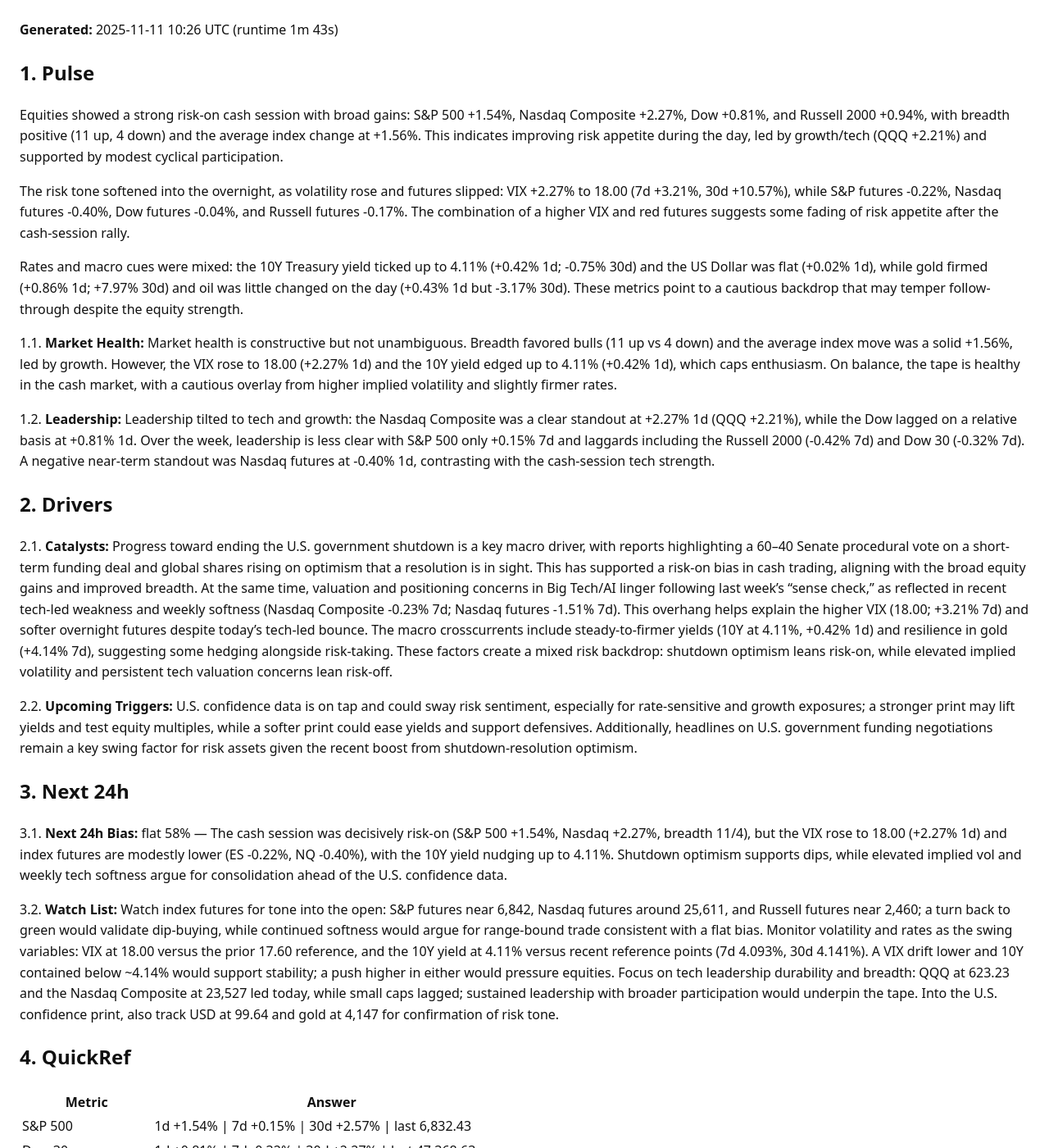
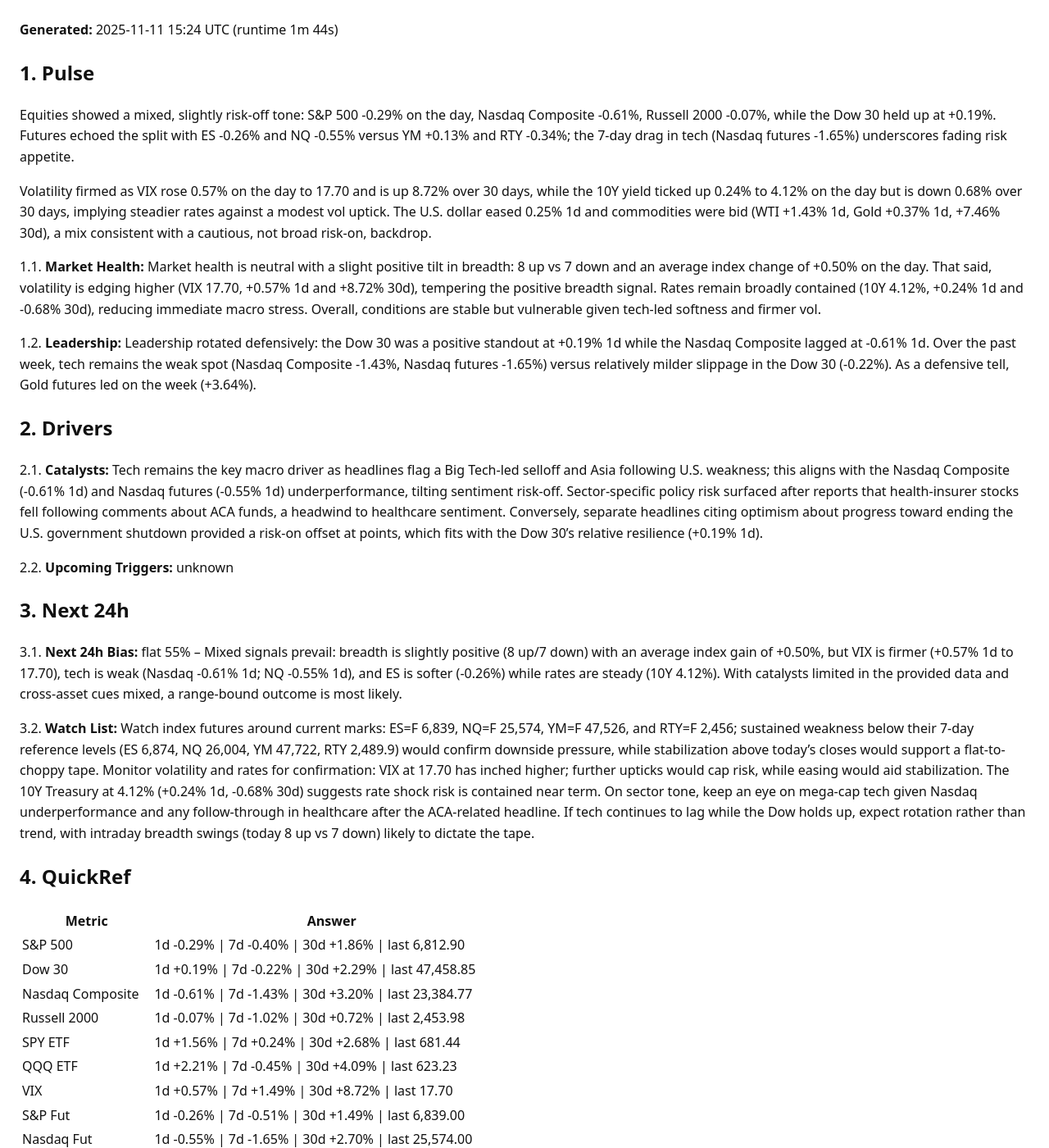
Before and after one commit to ryness/stonks, a Jekyll site: the page built from _reports/GODSEYE.md, in a window 1280 px wide and 1400 px high. Shown: the whole window at 82% size. Built offline with Jekyll 4.4.1, drawn with Linux system fonts in a browser that asks for light colours; some of the changed text lies outside the part shown.

Commit message:
Update report: rotation+GodsEye

```diff
--- a/_reports/GODSEYE.md
+++ b/_reports/GODSEYE.md
@@ -3,34 +3,32 @@ layout: default
 title: "GodsEye Market Report"
 ticker: "GODSEYE"
 date: 2025-11-11
-generated_at: 2025-11-11T10:26:51.388432+00:00
-runtime_seconds: 103.45
+generated_at: 2025-11-11T15:24:55.258916+00:00
+runtime_seconds: 104.44
 raw_markdown: |
-  **Generated:** <time class="js-local-time" datetime="2025-11-11T10:26:51.388432+00:00">2025-11-11 10:26 UTC</time> (runtime 1m 43s)
+  **Generated:** <time class="js-local-time" datetime="2025-11-11T15:24:55.258916+00:00">2025-11-11 15:24 UTC</time> (runtime 1m 44s)
 
   ## 1. Pulse
 
-  Equities showed a strong risk-on cash session with broad gains: S&P 500 +1.54%, Nasdaq Composite +2.27%, Dow +0.81%, and Russell 2000 +0.94%, with breadth positive (11 up, 4 down) and the average index change at +1.56%. This indicates improving risk appetite during the day, led by growth/tech (QQQ +2.21%) and supported by modest cyclical participation.
+  Equities showed a mixed, slightly risk-off tone: S&P 500 -0.29% on the day, Nasdaq Composite -0.61%, Russell 2000 -0.07%, while the Dow 30 held up at +0.19%. Futures echoed the split with ES -0.26% and NQ -0.55% versus YM +0.13% and RTY -0.34%; the 7-day drag in tech (Nasdaq futures -1.65%) underscores fading risk appetite.
 
-  The risk tone softened into the overnight, as volatility rose and futures slipped: VIX +2.27% to 18.00 (7d +3.21%, 30d +10.57%), while S&P futures -0.22%, Nasdaq futures -0.40%, Dow futures -0.04%, and Russell futures -0.17%. The combination of a higher VIX and red futures suggests some fading of risk appetite after the cash-session rally.
+  Volatility firmed as VIX rose 0.57% on the day to 17.70 and is up 8.72% over 30 days, while the 10Y yield ticked up 0.24% to 4.12% on the day but is down 0.68% over 30 days, implying steadier rates against a modest vol uptick. The U.S. dollar eased 0.25% 1d and commodities were bid (WTI +1.43% 1d, Gold +0.37% 1d, +7.46% 30d), a mix consistent with a cautious, not broad risk-on, backdrop.
 
-  Rates and macro cues were mixed: the 10Y Treasury yield ticked up to 4.11% (+0.42% 1d; -0.75% 30d) and the US Dollar was flat (+0.02% 1d), while gold firmed (+0.86% 1d; +7.97% 30d) and oil was little changed on the day (+0.43% 1d but -3.17% 30d). These metrics point to a cautious backdrop that may temper follow-through despite the equity strength.
+  1.1. **Market Health:** Market health is neutral with a slight positive tilt in breadth: 8 up vs 7 down and an average index change of +0.50% on the day. That said, volatility is edging higher (VIX 17.70, +0.57% 1d and +8.72% 30d), tempering the positive breadth signal. Rates remain broadly contained (10Y 4.12%, +0.24% 1d and -0.68% 30d), reducing immediate macro stress. Overall, conditions are stable but vulnerable given tech-led softness and firmer vol.
 
-  1.1. **Market Health:** Market health is constructive but not unambiguous. Breadth favored bulls (11 up vs 4 down) and the average index move was a solid +1.56%, led by growth. However, the VIX rose to 18.00 (+2.27% 1d) and the 10Y yield edged up to 4.11% (+0.42% 1d), which caps enthusiasm. On balance, the tape is healthy in the cash market, with a cautious overlay from higher implied volatility and slightly firmer rates.
-
-  1.2. **Leadership:** Leadership tilted to tech and growth: the Nasdaq Composite was a clear standout at +2.27% 1d (QQQ +2.21%), while the Dow lagged on a relative basis at +0.81% 1d. Over the week, leadership is less clear with S&P 500 only +0.15% 7d and laggards including the Russell 2000 (-0.42% 7d) and Dow 30 (-0.32% 7d). A negative near-term standout was Nasdaq futures at -0.40% 1d, contrasting with the cash-session tech strength.
+  1.2. **Leadership:** Leadership rotated defensively: the Dow 30 was a positive standout at +0.19% 1d while the Nasdaq Composite lagged at -0.61% 1d. Over the past week, tech remains the weak spot (Nasdaq Composite -1.43%, Nasdaq futures -1.65%) versus relatively milder slippage in the Dow 30 (-0.22%). As a defensive tell, Gold futures led on the week (+3.64%).
 
   ## 2. Drivers
 
-  2.1. **Catalysts:** Progress toward ending the U.S. government shutdown is a key macro driver, with reports highlighting a 60–40 Senate procedural vote on a short-term funding deal and global shares rising on optimism that a resolution is in sight. This has supported a risk-on bias in cash trading, aligning with the broad equity gains and improved breadth. At the same time, valuation and positioning concerns in Big Tech/AI linger following last week’s “sense check,” as reflected in recent tech-led weakness and weekly softness (Nasdaq Composite -0.23% 7d; Nasdaq futures -1.51% 7d). This overhang helps explain the higher VIX (18.00; +3.21% 7d) and softer overnight futures despite today’s tech-led bounce. The macro crosscurrents include steady-to-firmer yields (10Y at 4.11%, +0.42% 1d) and resilience in gold (+4.14% 7d), suggesting some hedging alongside risk-taking. These factors create a mixed risk backdrop: shutdown optimism leans risk-on, while elevated implied volatility and persistent tech valuation concerns lean risk-off.
+  2.1. **Catalysts:** Tech remains the key macro driver as headlines flag a Big Tech-led selloff and Asia following U.S. weakness; this aligns with the Nasdaq Composite (-0.61% 1d) and Nasdaq futures (-0.55% 1d) underperformance, tilting sentiment risk-off. Sector-specific policy risk surfaced after reports that health-insurer stocks fell following comments about ACA funds, a headwind to healthcare sentiment. Conversely, separate headlines citing optimism about progress toward ending the U.S. government shutdown provided a risk-on offset at points, which fits with the Dow 30’s relative resilience (+0.19% 1d).
 
-  2.2. **Upcoming Triggers:** U.S. confidence data is on tap and could sway risk sentiment, especially for rate-sensitive and growth exposures; a stronger print may lift yields and test equity multiples, while a softer print could ease yields and support defensives. Additionally, headlines on U.S. government funding negotiations remain a key swing factor for risk assets given the recent boost from shutdown-resolution optimism.
+  2.2. **Upcoming Triggers:** unknown
 
   ## 3. Next 24h
 
-  3.1. **Next 24h Bias:** flat 58% — The cash session was decisively risk-on (S&P 500 +1.54%, Nasdaq +2.27%, breadth 11/4), but the VIX rose to 18.00 (+2.27% 1d) and index futures are modestly lower (ES -0.22%, NQ -0.40%), with the 10Y yield nudging up to 4.11%. Shutdown optimism supports dips, while elevated implied vol and weekly tech softness argue for consolidation ahead of the U.S. confidence data.
+  3.1. **Next 24h Bias:** flat 55% – Mixed signals prevail: breadth is slightly positive (8 up/7 down) with an average index gain of +0.50%, but VIX is firmer (+0.57% 1d to 17.70), tech is weak (Nasdaq -0.61% 1d; NQ -0.55% 1d), and ES is softer (-0.26%) while rates are steady (10Y 4.12%). With catalysts limited in the provided data and cross-asset cues mixed, a range-bound outcome is most likely.
 
-  3.2. **Watch List:** Watch index futures for tone into the open: S&P futures near 6,842, Nasdaq futures around 25,611, and Russell futures near 2,460; a turn back to green would validate dip-buying, while continued softness would argue for range-bound trade consistent with a flat bias. Monitor volatility and rates as the swing variables: VIX at 18.00 versus the prior 17.60 reference, and the 10Y yield at 4.11% versus recent reference points (7d 4.093%, 30d 4.141%). A VIX drift lower and 10Y contained below ~4.14% would support stability; a push higher in either would pressure equities. Focus on tech leadership durability and breadth: QQQ at 623.23 and the Nasdaq Composite at 23,527 led today, while small caps lagged; sustained leadership with broader participation would underpin the tape. Into the U.S. confidence print, also track USD at 99.64 and gold at 4,147 for confirmation of risk tone.
+  3.2. **Watch List:** Watch index futures around current marks: ES=F 6,839, NQ=F 25,574, YM=F 47,526, and RTY=F 2,456; sustained weakness below their 7-day reference levels (ES 6,874, NQ 26,004, YM 47,722, RTY 2,489.9) would confirm downside pressure, while stabilization above today’s closes would support a flat-to-choppy tape. Monitor volatility and rates for confirmation: VIX at 17.70 has inched higher; further upticks would cap risk, while easing would aid stabilization. The 10Y Treasury at 4.12% (+0.24% 1d, -0.68% 30d) suggests rate shock risk is contained near term. On sector tone, keep an eye on mega-cap tech given Nasdaq underperformance and any follow-through in healthcare after the ACA-related headline. If tech continues to lag while the Dow holds up, expect rotation rather than trend, with intraday breadth swings (today 8 up vs 7 down) likely to dictate the tape.
 
   ## 4. QuickRef
 
@@ -38,21 +36,21 @@ raw_markdown: |
   <table>
   <thead><tr><th>Metric</th><th>Answer</th></tr></thead>
   <tbody>
-  <tr><td>S&amp;P 500</td><td>1d +1.54% | 7d +0.15% | 30d +2.57% | last 6,832.43</td></tr>
-  <tr><td>Dow 30</td><td>1d +0.81% | 7d -0.32% | 30d +2.27% | last 47,368.63</td></tr>
-  <tr><td>Nasdaq Composite</td><td>1d +2.27% | 7d -0.23% | 30d +4.14% | last 23,527.17</td></tr>
-  <tr><td>Russell 2000</td><td>1d +0.94% | 7d -0.42% | 30d +0.84% | last 2,455.65</td></tr>
+  <tr><td>S&amp;P 500</td><td>1d -0.29% | 7d -0.40% | 30d +1.86% | last 6,812.90</td></tr>
+  <tr><td>Dow 30</td><td>1d +0.19% | 7d -0.22% | 30d +2.29% | last 47,458.85</td></tr>
+  <tr><td>Nasdaq Composite</td><td>1d -0.61% | 7d -1.43% | 30d +3.20% | last 23,384.77</td></tr>
+  <tr><td>Russell 2000</td><td>1d -0.07% | 7d -1.02% | 30d +0.72% | last 2,453.98</td></tr>
   <tr><td>SPY ETF</td><td>1d +1.56% | 7d +0.24% | 30d +2.68% | last 681.44</td></tr>
   <tr><td>QQQ ETF</td><td>1d +2.21% | 7d -0.45% | 30d +4.09% | last 623.23</td></tr>
-  <tr><td>VIX</td><td>1d +2.27% | 7d +3.21% | 30d +10.57% | last 18.00</td></tr>
-  <tr><td>S&amp;P Fut</td><td>1d -0.22% | 7d -0.47% | 30d +1.53% | last 6,842.00</td></tr>
-  <tr><td>Nasdaq Fut</td><td>1d -0.40% | 7d -1.51% | 30d +2.85% | last 25,611.25</td></tr>
-  <tr><td>Dow Fut</td><td>1d -0.04% | 7d -0.58% | 30d +1.62% | last 47,444.00</td></tr>
-  <tr><td>Russell Fut</td><td>1d -0.17% | 7d -1.20% | 30d +0.19% | last 2,460.10</td></tr>
-  <tr><td>10Y Treasury</td><td>1d +0.42% | 7d +0.42% | 30d -0.75% | last 4.11</td></tr>
-  <tr><td>Gold Fut</td><td>1d +0.86% | 7d +4.14% | 30d +7.97% | last 4,147.10</td></tr>
-  <tr><td>WTI Crude</td><td>1d +0.43% | 7d -0.97% | 30d -3.17% | last 60.39</td></tr>
-  <tr><td>US Dollar</td><td>1d +0.02% | 7d -0.16% | 30d +1.91% | last 99.64</td></tr>
+  <tr><td>VIX</td><td>1d +0.57% | 7d +1.49% | 30d +8.72% | last 17.70</td></tr>
+  <tr><td>S&amp;P Fut</td><td>1d -0.26% | 7d -0.51% | 30d +1.49% | last 6,839.00</td></tr>
+  <tr><td>Nasdaq Fut</td><td>1d -0.55% | 7d -1.65% | 30d +2.70% | last 25,574.00</td></tr>
+  <tr><td>Dow Fut</td><td>1d +0.13% | 7d -0.41% | 30d +1.79% | last 47,526.00</td></tr>
+  <tr><td>Russell Fut</td><td>1d -0.34% | 7d -1.36% | 30d +0.02% | last 2,456.00</td></tr>
+  <tr><td>10Y Treasury</td><td>1d +0.24% | 7d +0.46% | 30d -0.68% | last 4.12</td></tr>
+  <tr><td>Gold Fut</td><td>1d +0.37% | 7d +3.64% | 30d +7.46% | last 4,127.20</td></tr>
+  <tr><td>WTI Crude</td><td>1d +1.43% | 7d +0.02% | 30d -2.21% | last 60.99</td></tr>
+  <tr><td>US Dollar</td><td>1d -0.25% | 7d -0.43% | 30d +1.64% | last 99.37</td></tr>
   </tbody></table>
   </div>
 
@@ -121,31 +119,29 @@ raw_markdown: |
   </details>
 ---
 
-**Generated:** <time class="js-local-time" datetime="2025-11-11T10:26:51.388432+00:00">2025-11-11 10:26 UTC</time> (runtime 1m 43s)
+**Generated:** <time class="js-local-time" datetime="2025-11-11T15:24:55.258916+00:00">2025-11-11 15:24 UTC</time> (runtime 1m 44s)
 
 ## 1. Pulse
 
-Equities showed a strong risk-on cash session with broad gains: S&P 500 +1.54%, Nasdaq Composite +2.27%, Dow +0.81%, and Russell 2000 +0.94%, with breadth positive (11 up, 4 down) and the average index change at +1.56%. This indicates improving risk appetite during the day, led by growth/tech (QQQ +2.21%) and supported by modest cyclical participation.
+Equities showed a mixed, slightly risk-off tone: S&P 500 -0.29% on the day, Nasdaq Composite -0.61%, Russell 2000 -0.07%, while the Dow 30 held up at +0.19%. Futures echoed the split with ES -0.26% and NQ -0.55% versus YM +0.13% and RTY -0.34%; the 7-day drag in tech (Nasdaq futures -1.65%) underscores fading risk appetite.
 
-The risk tone softened into the overnight, as volatility rose and futures slipped: VIX +2.27% to 18.00 (7d +3.21%, 30d +10.57%), while S&P futures -0.22%, Nasdaq futures -0.40%, Dow futures -0.04%, and Russell futures -0.17%. The combination of a higher VIX and red futures suggests some fading of risk appetite after the cash-session rally.
+Volatility firmed as VIX rose 0.57% on the day to 17.70 and is up 8.72% over 30 days, while the 10Y yield ticked up 0.24% to 4.12% on the day but is down 0.68% over 30 days, implying steadier rates against a modest vol uptick. The U.S. dollar eased 0.25% 1d and commodities were bid (WTI +1.43% 1d, Gold +0.37% 1d, +7.46% 30d), a mix consistent with a cautious, not broad risk-on, backdrop.
 
-Rates and macro cues were mixed: the 10Y Treasury yield ticked up to 4.11% (+0.42% 1d; -0.75% 30d) and the US Dollar was flat (+0.02% 1d), while gold firmed (+0.86% 1d; +7.97% 30d) and oil was little changed on the day (+0.43% 1d but -3.17% 30d). These metrics point to a cautious backdrop that may temper follow-through despite the equity strength.
+1.1. **Market Health:** Market health is neutral with a slight positive tilt in breadth: 8 up vs 7 down and an average index change of +0.50% on the day. That said, volatility is edging higher (VIX 17.70, +0.57% 1d and +8.72% 30d), tempering the positive breadth signal. Rates remain broadly contained (10Y 4.12%, +0.24% 1d and -0.68% 30d), reducing immediate macro stress. Overall, conditions are stable but vulnerable given tech-led softness and firmer vol.
 
-1.1. **Market Health:** Market health is constructive but not unambiguous. Breadth favored bulls (11 up vs 4 down) and the average index move was a solid +1.56%, led by growth. However, the VIX rose to 18.00 (+2.27% 1d) and the 10Y yield edged up to 4.11% (+0.42% 1d), which caps enthusiasm. On balance, the tape is healthy in the cash market, with a cautious overlay from higher implied volatility and slightly firmer rates.
-
-1.2. **Leadership:** Leadership tilted to tech and growth: the Nasdaq Composite was a clear standout at +2.27% 1d (QQQ +2.21%), while the Dow lagged on a relative basis at +0.81% 1d. Over the week, leadership is less clear with S&P 500 only +0.15% 7d and laggards including the Russell 2000 (-0.42% 7d) and Dow 30 (-0.32% 7d). A negative near-term standout was Nasdaq futures at -0.40% 1d, contrasting with the cash-session tech strength.
+1.2. **Leadership:** Leadership rotated defensively: the Dow 30 was a positive standout at +0.19% 1d while the Nasdaq Composite lagged at -0.61% 1d. Over the past week, tech remains the weak spot (Nasdaq Composite -1.43%, Nasdaq futures -1.65%) versus relatively milder slippage in the Dow 30 (-0.22%). As a defensive tell, Gold futures led on the week (+3.64%).
 
 ## 2. Drivers
 
-2.1. **Catalysts:** Progress toward ending the U.S. government shutdown is a key macro driver, with reports highlighting a 60–40 Senate procedural vote on a short-term funding deal and global shares rising on optimism that a resolution is in sight. This has supported a risk-on bias in cash trading, aligning with the broad equity gains and improved breadth. At the same time, valuation and positioning concerns in Big Tech/AI linger following last week’s “sense check,” as reflected in recent tech-led weakness and weekly softness (Nasdaq Composite -0.23% 7d; Nasdaq futures -1.51% 7d). This overhang helps explain the higher VIX (18.00; +3.21% 7d) and softer overnight futures despite today’s tech-led bounce. The macro crosscurrents include steady-to-firmer yields (10Y at 4.11%, +0.42% 1d) and resilience in gold (+4.14% 7d), suggesting some hedging alongside risk-taking. These factors create a mixed risk backdrop: shutdown optimism leans risk-on, while elevated implied volatility and persistent tech valuation concerns lean risk-off.
+2.1. **Catalysts:** Tech remains the key macro driver as headlines flag a Big Tech-led selloff and Asia following U.S. weakness; this aligns with the Nasdaq Composite (-0.61% 1d) and Nasdaq futures (-0.55% 1d) underperformance, tilting sentiment risk-off. Sector-specific policy risk surfaced after reports that health-insurer stocks fell following comments about ACA funds, a headwind to healthcare sentiment. Conversely, separate headlines citing optimism about progress toward ending the U.S. government shutdown provided a risk-on offset at points, which fits with the Dow 30’s relative resilience (+0.19% 1d).
 
-2.2. **Upcoming Triggers:** U.S. confidence data is on tap and could sway risk sentiment, especially for rate-sensitive and growth exposures; a stronger print may lift yields and test equity multiples, while a softer print could ease yields and support defensives. Additionally, headlines on U.S. government funding negotiations remain a key swing factor for risk assets given the recent boost from shutdown-resolution optimism.
+2.2. **Upcoming Triggers:** unknown
 
 ## 3. Next 24h
 
-3.1. **Next 24h Bias:** flat 58% — The cash session was decisively risk-on (S&P 500 +1.54%, Nasdaq +2.27%, breadth 11/4), but the VIX rose to 18.00 (+2.27% 1d) and index futures are modestly lower (ES -0.22%, NQ -0.40%), with the 10Y yield nudging up to 4.11%. Shutdown optimism supports dips, while elevated implied vol and weekly tech softness argue for consolidation ahead of the U.S. confidence data.
+3.1. **Next 24h Bias:** flat 55% – Mixed signals prevail: breadth is slightly positive (8 up/7 down) with an average index gain of +0.50%, but VIX is firmer (+0.57% 1d to 17.70), tech is weak (Nasdaq -0.61% 1d; NQ -0.55% 1d), and ES is softer (-0.26%) while rates are steady (10Y 4.12%). With catalysts limited in the provided data and cross-asset cues mixed, a range-bound outcome is most likely.
 
-3.2. **Watch List:** Watch index futures for tone into the open: S&P futures near 6,842, Nasdaq futures around 25,611, and Russell futures near 2,460; a turn back to green would validate dip-buying, while continued softness would argue for range-bound trade consistent with a flat bias. Monitor volatility and rates as the swing variables: VIX at 18.00 versus the prior 17.60 reference, and the 10Y yield at 4.11% versus recent reference points (7d 4.093%, 30d 4.141%). A VIX drift lower and 10Y contained below ~4.14% would support stability; a push higher in either would pressure equities. Focus on tech leadership durability and breadth: QQQ at 623.23 and the Nasdaq Composite at 23,527 led today, while small caps lagged; sustained leadership with broader participation would underpin the tape. Into the U.S. confidence print, also track USD at 99.64 and gold at 4,147 for confirmation of risk tone.
+3.2. **Watch List:** Watch index futures around current marks: ES=F 6,839, NQ=F 25,574, YM=F 47,526, and RTY=F 2,456; sustained weakness below their 7-day reference levels (ES 6,874, NQ 26,004, YM 47,722, RTY 2,489.9) would confirm downside pressure, while stabilization above today’s closes would support a flat-to-choppy tape. Monitor volatility and rates for confirmation: VIX at 17.70 has inched higher; further upticks would cap risk, while easing would aid stabilization. The 10Y Treasury at 4.12% (+0.24% 1d, -0.68% 30d) suggests rate shock risk is contained near term. On sector tone, keep an eye on mega-cap tech given Nasdaq underperformance and any follow-through in healthcare after the ACA-related headline. If tech continues to lag while the Dow holds up, expect rotation rather than trend, with intraday breadth swings (today 8 up vs 7 down) likely to dictate the tape.
 
 ## 4. QuickRef
 
@@ -153,21 +149,21 @@ Rates and macro cues were mixed: the 10Y Treasury yield ticked up to 4.11% (+0.4
 <table>
 <thead><tr><th>Metric</th><th>Answer</th></tr></thead>
 <tbody>
-<tr><td>S&amp;P 500</td><td>1d +1.54% | 7d +0.15% | 30d +2.57% | last 6,832.43</td></tr>
-<tr><td>Dow 30</td><td>1d +0.81% | 7d -0.32% | 30d +2.27% | last 47,368.63</td></tr>
-<tr><td>Nasdaq Composite</td><td>1d +2.27% | 7d -0.23% | 30d +4.14% | last 23,527.17</td></tr>
-<tr><td>Russell 2000</td><td>1d +0.94% | 7d -0.42% | 30d +0.84% | last 2,455.65</td></tr>
+<tr><td>S&amp;P 500</td><td>1d -0.29% | 7d -0.40% | 30d +1.86% | last 6,812.90</td></tr>
+<tr><td>Dow 30</td><td>1d +0.19% | 7d -0.22% | 30d +2.29% | last 47,458.85</td></tr>
+<tr><td>Nasdaq Composite</td><td>1d -0.61% | 7d -1.43% | 30d +3.20% | last 23,384.77</td></tr>
+<tr><td>Russell 2000</td><td>1d -0.07% | 7d -1.02% | 30d +0.72% | last 2,453.98</td></tr>
 <tr><td>SPY ETF</td><td>1d +1.56% | 7d +0.24% | 30d +2.68% | last 681.44</td></tr>
 <tr><td>QQQ ETF</td><td>1d +2.21% | 7d -0.45% | 30d +4.09% | last 623.23</td></tr>
-<tr><td>VIX</td><td>1d +2.27% | 7d +3.21% | 30d +10.57% | last 18.00</td></tr>
-<tr><td>S&amp;P Fut</td><td>1d -0.22% | 7d -0.47% | 30d +1.53% | last 6,842.00</td></tr>
-<tr><td>Nasdaq Fut</td><td>1d -0.40% | 7d -1.51% | 30d +2.85% | last 25,611.25</td></tr>
-<tr><td>Dow Fut</td><td>1d -0.04% | 7d -0.58% | 30d +1.62% | last 47,444.00</td></tr>
-<tr><td>Russell Fut</td><td>1d -0.17% | 7d -1.20% | 30d +0.19% | last 2,460.10</td></tr>
-<tr><td>10Y Treasury</td><td>1d +0.42% | 7d +0.42% | 30d -0.75% | last 4.11</td></tr>
-<tr><td>Gold Fut</td><td>1d +0.86% | 7d +4.14% | 30d +7.97% | last 4,147.10</td></tr>
-<tr><td>WTI Crude</td><td>1d +0.43% | 7d -0.97% | 30d -3.17% | last 60.39</td></tr>
-<tr><td>US Dollar</td><td>1d +0.02% | 7d -0.16% | 30d +1.91% | last 99.64</td></tr>
+<tr><td>VIX</td><td>1d +0.57% | 7d +1.49% | 30d +8.72% | last 17.70</td></tr>
+<tr><td>S&amp;P Fut</td><td>1d -0.26% | 7d -0.51% | 30d +1.49% | last 6,839.00</td></tr>
+<tr><td>Nasdaq Fut</td><td>1d -0.55% | 7d -1.65% | 30d +2.70% | last 25,574.00</td></tr>
+<tr><td>Dow Fut</td><td>1d +0.13% | 7d -0.41% | 30d +1.79% | last 47,526.00</td></tr>
+<tr><td>Russell Fut</td><td>1d -0.34% | 7d -1.36% | 30d +0.02% | last 2,456.00</td></tr>
+<tr><td>10Y Treasury</td><td>1d +0.24% | 7d +0.46% | 30d -0.68% | last 4.12</td></tr>
+<tr><td>Gold Fut</td><td>1d +0.37% | 7d +3.64% | 30d +7.46% | last 4,127.20</td></tr>
+<tr><td>WTI Crude</td><td>1d +1.43% | 7d +0.02% | 30d -2.21% | last 60.99</td></tr>
+<tr><td>US Dollar</td><td>1d -0.25% | 7d -0.43% | 30d +1.64% | last 99.37</td></tr>
 </tbody></table>
 </div>
 
```
Also changed, not shown: other parts of _reports/GODSEYE.md (+2 -2 lines), _reports/SMCI.md (+37 -37 lines), 1 other file.
